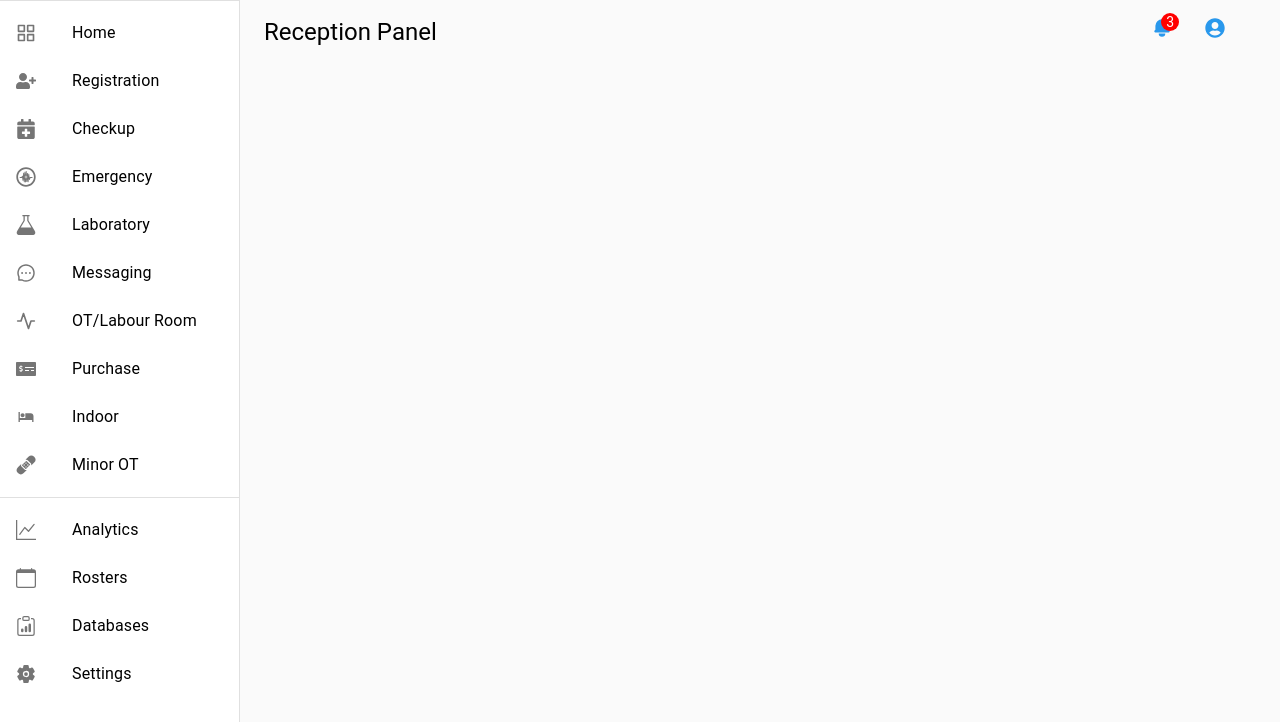
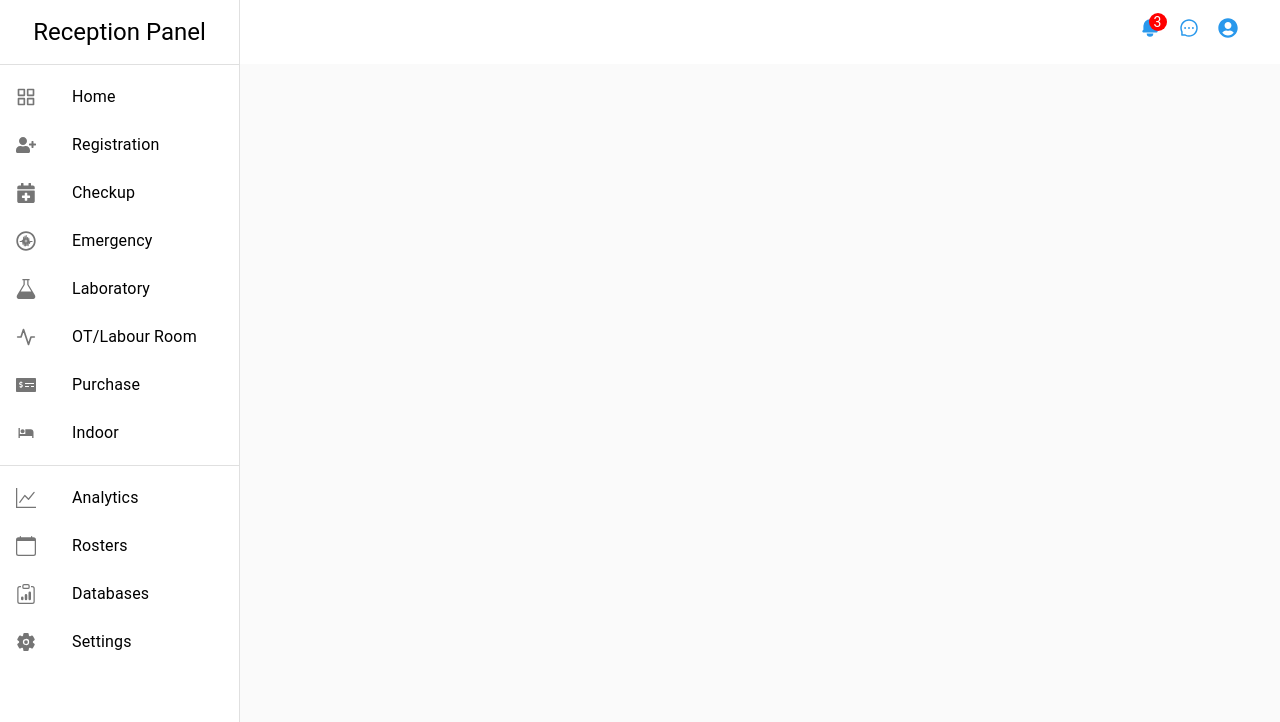
Before and after one commit to bhattiasad99/nisa-nursing-home2, a React (Create React App) app: page / in a window 1280 px wide. Shown: the top 722 px of the page. Built offline with nearby package versions, Linux system fonts and the light colour scheme.

Commit message:
made some changes to UI on 7 7 21

```diff
--- a/src/App.js
+++ b/src/App.js
@@ -46,10 +46,6 @@ const App = (props) => {
       name: 'Laboratory',
       icon: <ImLab {...iconStyle} />,
     }, {
-      id: 5,
-      name: 'Messaging',
-      icon: <AiOutlineMessage {...iconStyle} />,
-    }, {
       id: 6,
       name: 'OT/Labour Room',
       icon: <FiActivity {...iconStyle} />,
@@ -62,11 +58,7 @@ const App = (props) => {
       name: 'Indoor',
       icon: <IoMdBed {...iconStyle} />,
     },
-    {
-      id: 9,
-      name: 'Minor OT',
-      icon: <IoBandage {...iconStyle} />,
-    },
+
   ];
 
   const links = [
--- a/src/Components/AppContent.js
+++ b/src/Components/AppContent.js
@@ -25,9 +25,9 @@ function AppContent(props) {
             <CssBaseline />
             <NavBar
                 drawerToggle={handleDrawerToggle}
+                />
+            <SideBar
                 panelHeader={props.UIPanel}
-            />
-            <SideBar
                 drawerToggle={handleDrawerToggle}
                 mobileToggleState={mobileOpen}
                 controls={props.sideBarControls}
--- a/src/Components/NavBar.js
+++ b/src/Components/NavBar.js
@@ -8,6 +8,7 @@ import { makeStyles } from '@material-ui/core/styles';
 import { FaUserCircle } from 'react-icons/fa';
 import { HiBell } from 'react-icons/hi'
 import styles from './NavBar.module.css'
+import { AiOutlineMessage } from 'react-icons/ai'
 
 const drawerWidth = 240;
 
@@ -17,7 +18,7 @@ const useStyles = makeStyles((theme) => ({
             width: `calc(100% - ${drawerWidth}px)`,
             marginLeft: drawerWidth,
         },
-        background: 'none',
+        background: 'white',
         boxShadow: 'none',
         color: 'black'
     },
@@ -30,7 +31,7 @@ const useStyles = makeStyles((theme) => ({
     navBar: {
         display: 'flex',
         width: '100%',
-        justifyContent: 'space-between',
+        justifyContent: 'flex-end',
         alignItems: 'center',
     },
     icons: {
@@ -80,13 +81,16 @@ function NavBar(props) {
                         <MenuIcon />
                     </IconButton>
                     <div className={classes.navBar}>
-                        <Typography variant="h5">{props.panelHeader}</Typography>
+
                         <div className={classes.icons}>
                             <span className={styles.uHoverEffect}>
                                 <div className={classes.notificationBox}>
                                     <HiBell size="22" />
                                     {notifications > 0 && <span className={classes.notification}>{notifications}</span>}
                                 </div>
+                            </span>
+                            <span className={styles.uHoverEffect}>
+                                <AiOutlineMessage />
                             </span>
                             <span className={styles.uHoverEffect}>
                                 <FaUserCircle />
--- a/src/Components/SideBar.js
+++ b/src/Components/SideBar.js
@@ -2,13 +2,12 @@ import React from 'react';
 import Divider from '@material-ui/core/Divider';
 import Drawer from '@material-ui/core/Drawer';
 import Hidden from '@material-ui/core/Hidden';
-import InboxIcon from '@material-ui/icons/MoveToInbox';
 import List from '@material-ui/core/List';
 import ListItem from '@material-ui/core/ListItem';
 import ListItemIcon from '@material-ui/core/ListItemIcon';
 import ListItemText from '@material-ui/core/ListItemText';
-import MailIcon from '@material-ui/icons/Mail';
 import { makeStyles, useTheme } from '@material-ui/core/styles';
+import { Typography } from '@material-ui/core'
 
 const drawerWidth = 240;
 
@@ -33,7 +32,9 @@ const useStyles = makeStyles((theme) => ({
         width: drawerWidth,
         background: 'white',
         color: 'black'
-    }
+    },
+    toolbar: theme.mixins.toolbar,
+
 }));
 
 function SideDrawer(props) {
@@ -47,7 +48,15 @@ function SideDrawer(props) {
 
     const drawer = (
         <div>
-            <div className={classes.toolbar} />
+            <div className={classes.toolbar} style={
+                {
+                    display: 'flex',
+                    alignItems: 'center',
+                    justifyContent: 'center'
+                }
+            }>
+                <Typography variant="h5">{props.panelHeader}</Typography>
+            </div>
             <Divider />
             <List>
                 {props.controls.map((obj) => (
```
